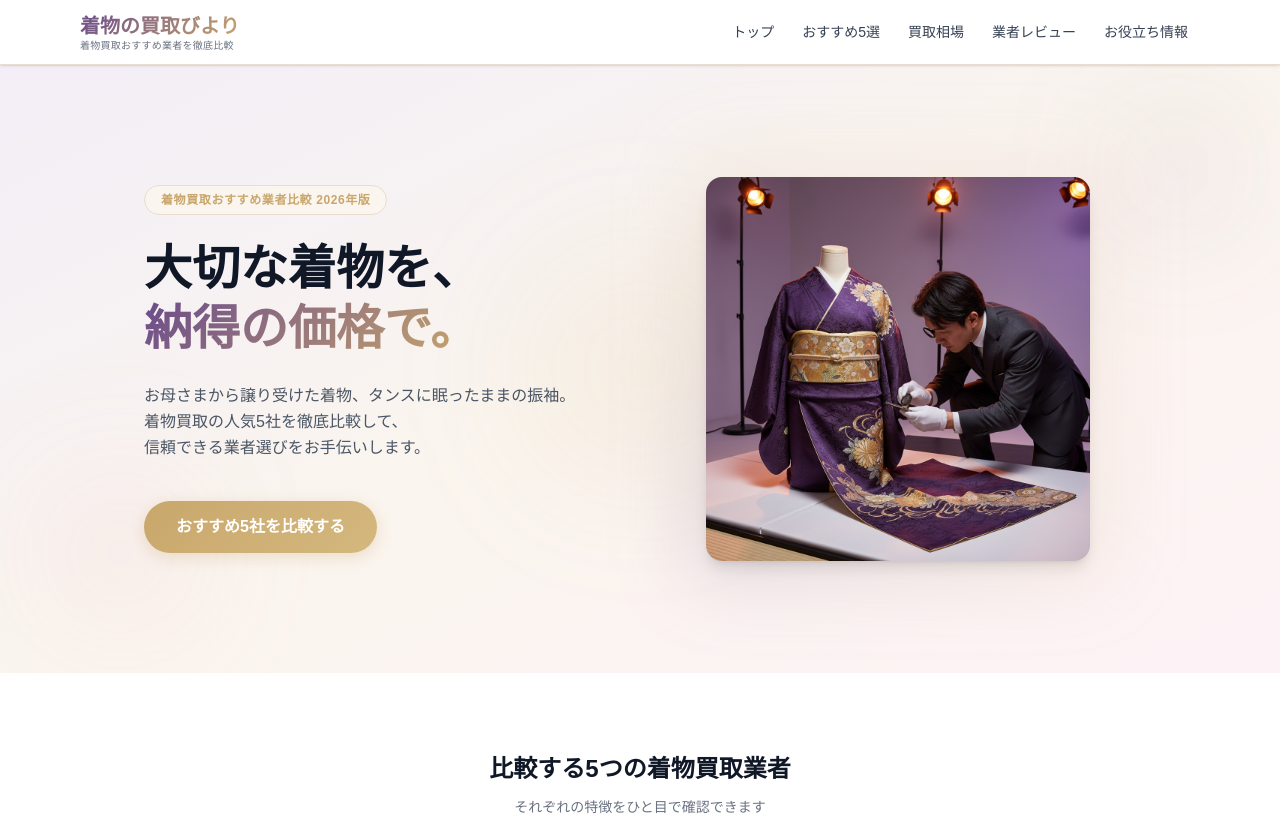
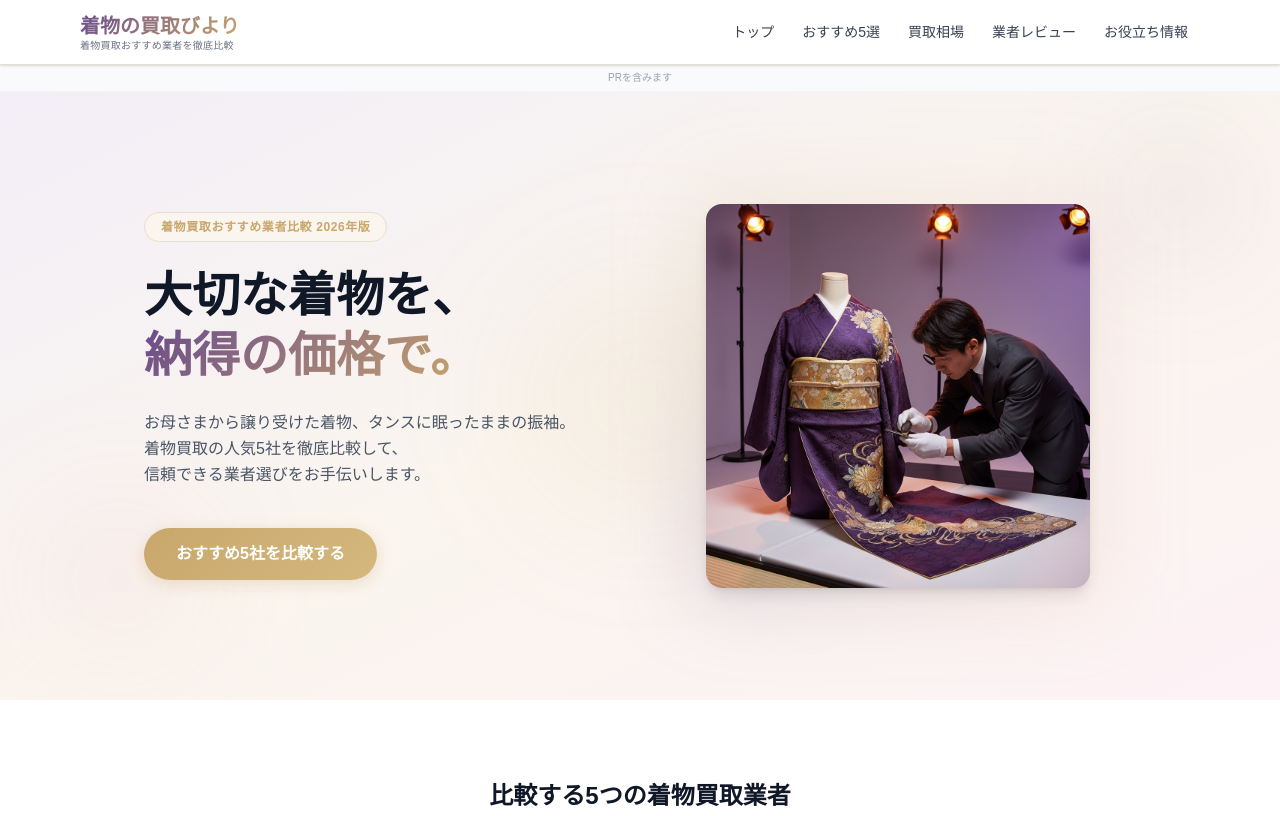
Before and after one commit to webmaster0818/kimono-kaitori-biyori, a Next.js app: page / in a window 1280 px wide. Shown: the top 816 px of the page. Built offline with nearby package versions, Linux system fonts and the light colour scheme.

Commit message:
PR表記を全ページ上部に追加

```diff
--- a/app/layout.tsx
+++ b/app/layout.tsx
@@ -55,6 +55,7 @@ export default function RootLayout({
       </head>
       <body className="min-h-full flex flex-col">
         <Header />
+        <div className="text-center py-1 text-[10px] text-gray-400 bg-gray-50 border-b border-gray-100">PRを含みます</div>
         <main className="flex-1">{children}</main>
         <Footer />
       </body>
```
